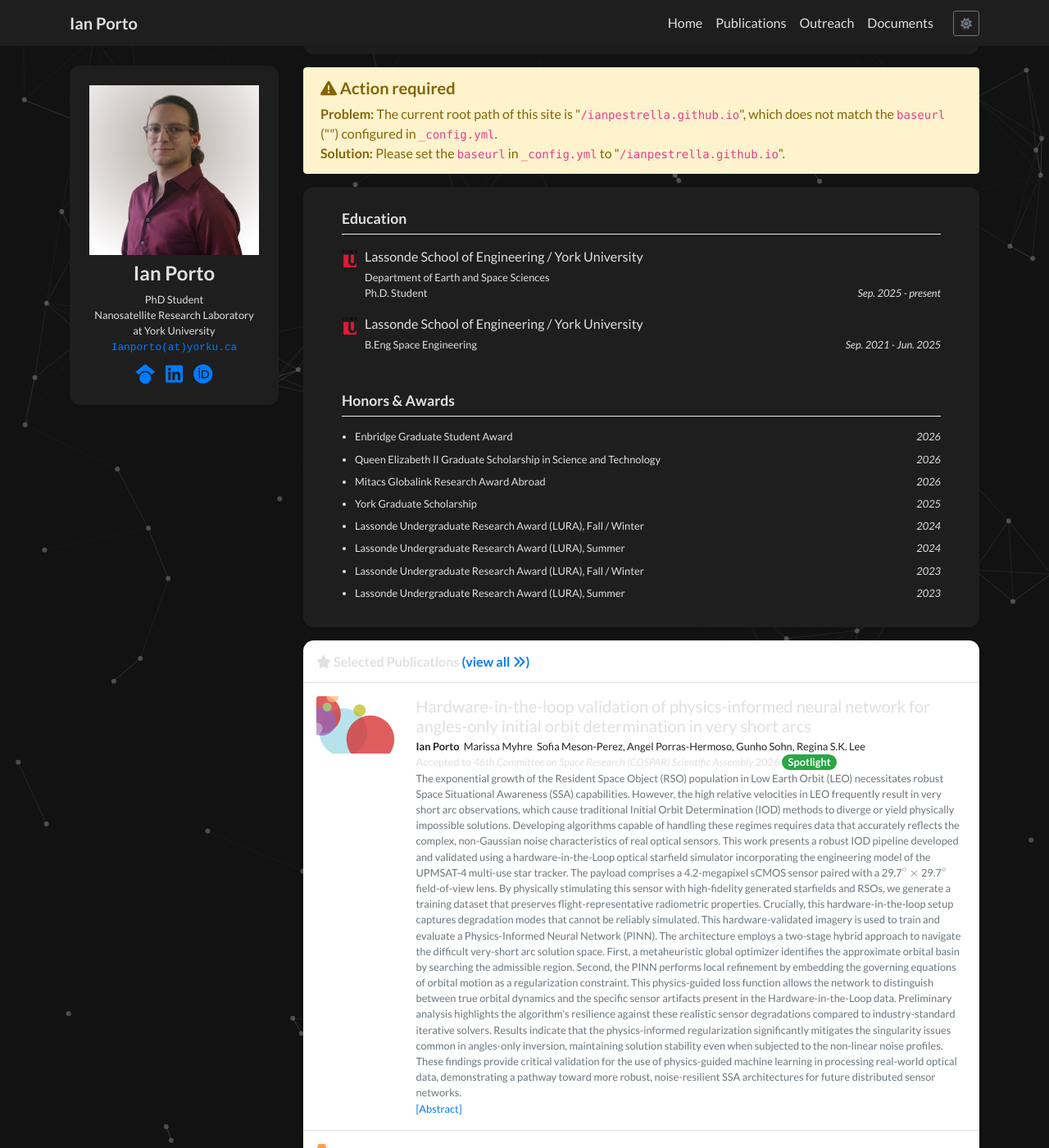
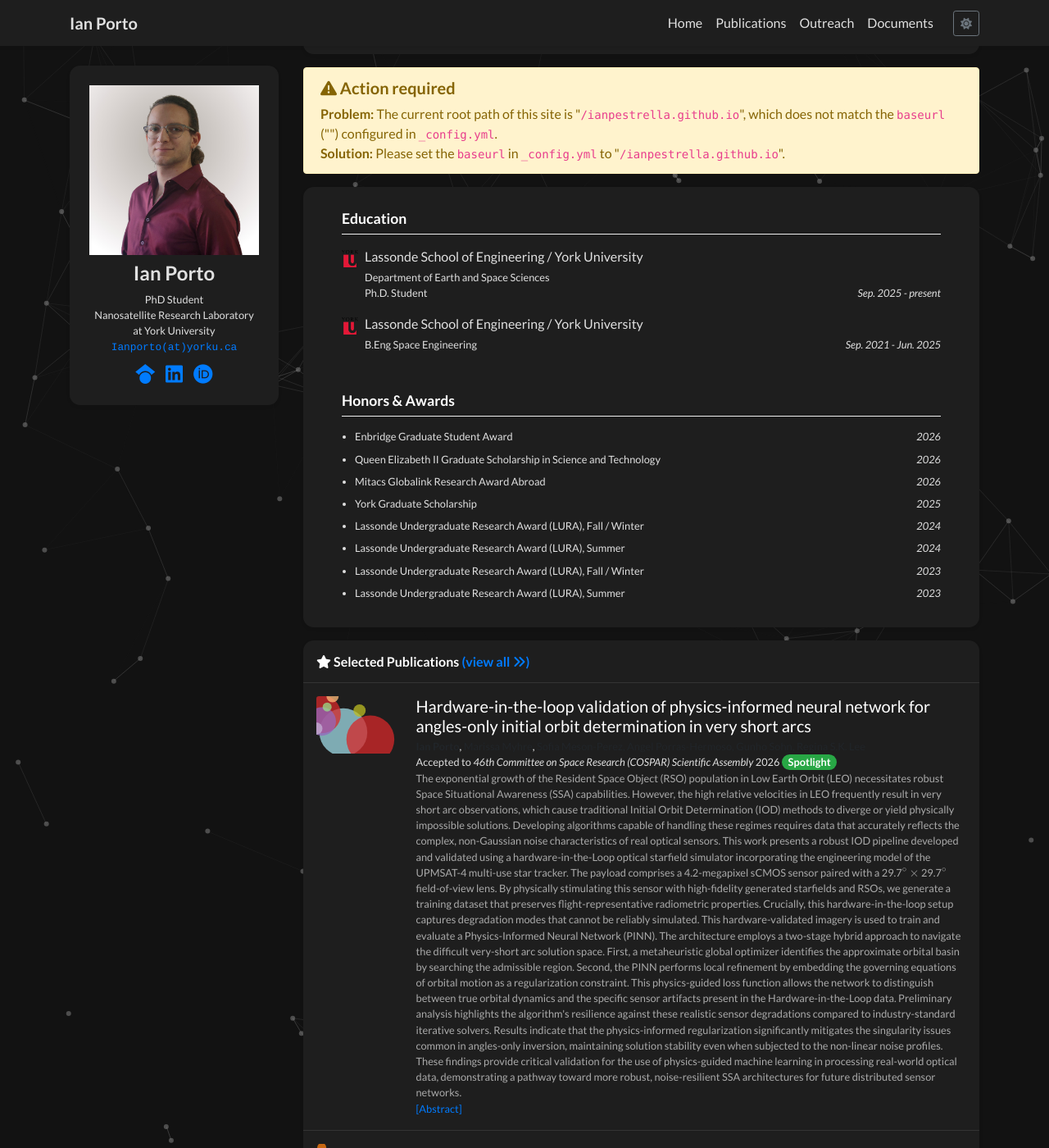
Before and after one commit to Ianpestrella/ianpestrella.github.io, a Jekyll site: the page built from index.html, in a window 1280 px wide and 1400 px high, scrolled down 240 px. Shown: the whole window at 82% size. Built offline with Jekyll 4.4.1, drawn with Linux system fonts in a browser that asks for light colours; nearby versions of some CDN libraries; a style sheet for code colours, icons or effects is not loaded.

Commit message:
Enhance dark theme styles in global.css
Added styles to improve dark theme appearance.

```diff
--- a/assets/css/global.css
+++ b/assets/css/global.css
@@ -206,3 +206,30 @@
 [data-theme="dark"] a.text-black:active {
     color: #90caf9 !important;
 }
+
+/* 1. Override the explicit 'bg-white' class on the outer container */
+[data-theme="dark"] .bg-white {
+    background-color: #1e1e1e !important;
+    color: #e0e0e0 !important;
+}
+
+/* 2. Override the hardcoded inline rgba(255,255,255) in the mobile view */
+[data-theme="dark"] .d-md-none .w-100 {
+    background-color: rgba(30, 30, 30, 0.9) !important;
+}
+
+/* 3. Darken the internal border lines so they don't glow bright gray */
+[data-theme="dark"] .border-gray {
+    border-color: #333 !important;
+}
+
+/* 4. Ensure titles and headers stay crisp and white */
+[data-theme="dark"] .bg-white h5,
+[data-theme="dark"] .bg-white h6 {
+    color: #ffffff !important;
+}
+
+/* 5. Brighten the 'text-muted' class (the abstract text) so it's readable on dark backgrounds */
+[data-theme="dark"] .text-muted {
+    color: #aaaaaa !important;
+}
```
